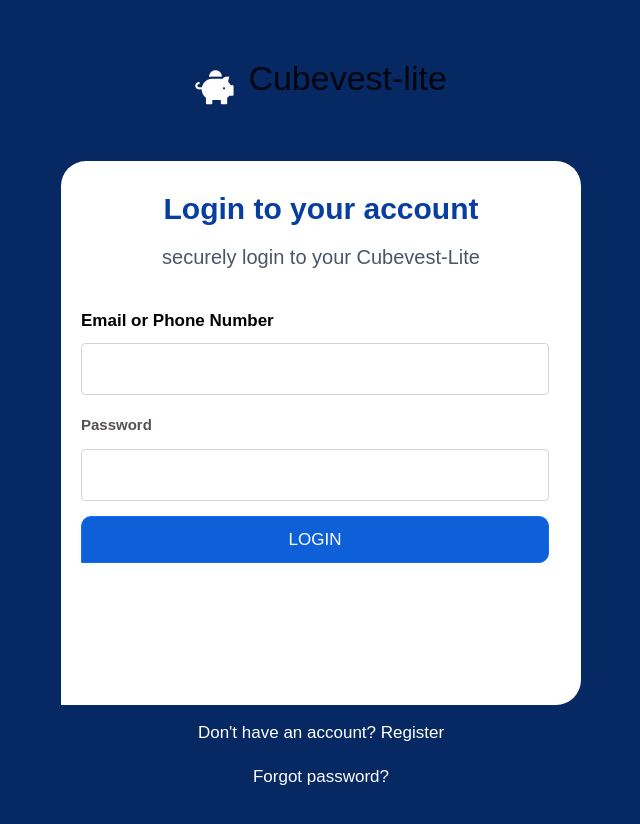
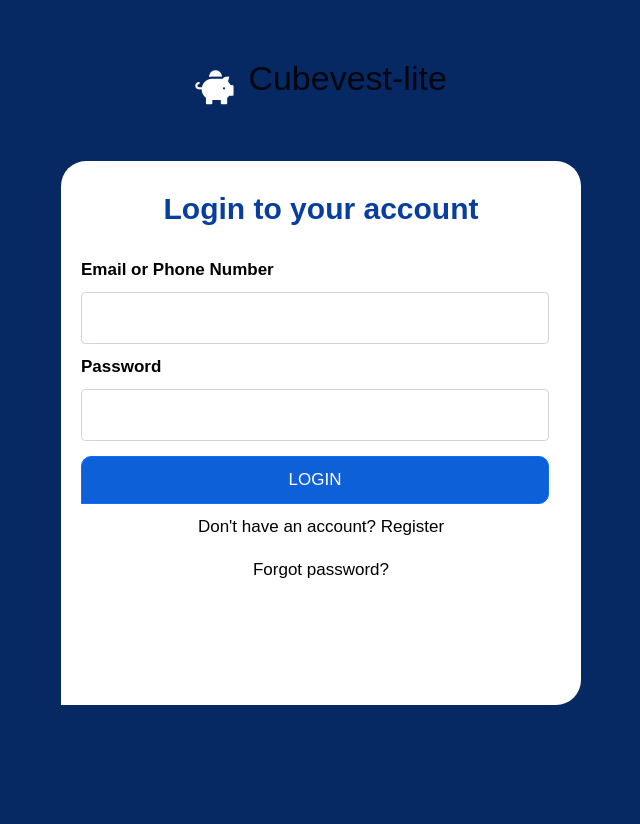
Before and after one commit to tarrmmy/Cubevest-lite, a React (Create React App) app: page /login in a window 1280 px wide. Shown: the top 824 px of the page, without its empty margins (319-959 px from the left). Built offline with nearby package versions, Linux system fonts and the light colour scheme; a web font is replaced by a local one.

Commit message:
restructuring in process, yeah, still in progress

```diff
--- a/src/pages/Auth/Login/Login.js
+++ b/src/pages/Auth/Login/Login.js
@@ -32,25 +32,25 @@ const Login = ({dispatch, auth}) => {
       <div className='form-space'>
         <div className='form-space-header'>
           <h1>Login to your account</h1>
-          <p>securely login to your Cubevest-Lite</p>
+          {/* <p>securely login to your Cubevest-Lite</p> */}
         </div>
 
         <div className='form-input'>
           <form className='form-input-email-password' onSubmit={(e)=>handleSubmit(e)}>
 
-            <label for="inputEmail4" className="form-label">Email or Phone Number</label>
+            <label className="form-label">Email or Phone Number</label>
             <input name="email" onChange={handleChange} type="email" className="form-control" id="inputEmail4"/>
 
-            <label for="inputPassword4" className="down form-label">Password</label>
+            <label className="form-label " style={{marginTop: '10px'}}>Password</label>
             <input name="password" onChange={handleChange} type="password" className="form-control" id="inputPassword4"/>
             <button type="submit" className="btn btn-primary log">{auth.loading? 'loading...': 'login'}</button>
           </form>
         </div>
-      </div>
         <div className='footer'>
           <p>Don't have an account? <a href="/signup" className='forgot'>Register</a></p>
           <p><a href='/Forgot' className='forgot'>Forgot password?</a></p>
         </div>
+      </div>
     </div>
   )
 }
--- a/src/pages/Auth/Login/style.css
+++ b/src/pages/Auth/Login/style.css
@@ -80,7 +80,7 @@
 
 .form-input-email-password {
   display: block;
-  margin-bottom: 30px;
+  /* margin-bottom: 30px; */
   text-align: justify;
 }
 
@@ -92,12 +92,6 @@
   margin-left: 20px;
   font-weight: bold;
 }
-
-.down {
-  margin-top: 15px;
-  font-weight: bold;
-}
-
 
 .form-control {
   margin-left: 20px;
@@ -140,15 +134,15 @@ input.form-control:focus {
 }
 
 .footer {
+  margin: 10px 0px 0px 0px;
   display: block;
-  color: white;
-  margin-top: 15px;
+  color: black;
   font-family: 'Zen Maru Gothic', sans-serif;
 }
 
 .forgot {
   text-decoration: none;
-  color: white;
+  color: black;
 }
 
 .forgot:hover {
--- a/src/pages/Landing/faq/faq.js
+++ b/src/pages/Landing/faq/faq.js
@@ -184,7 +184,7 @@ const Faq = () => {
 
             </div>
 
-
+            BCANNSCV
        </div>
     )
 }
```
